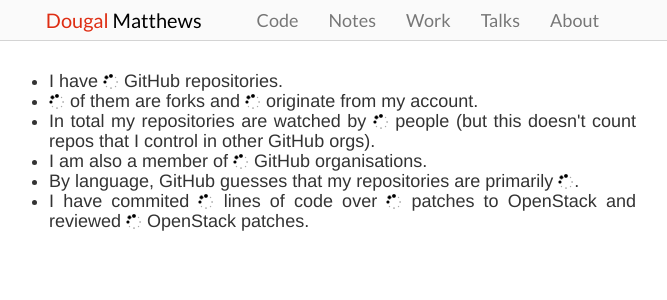
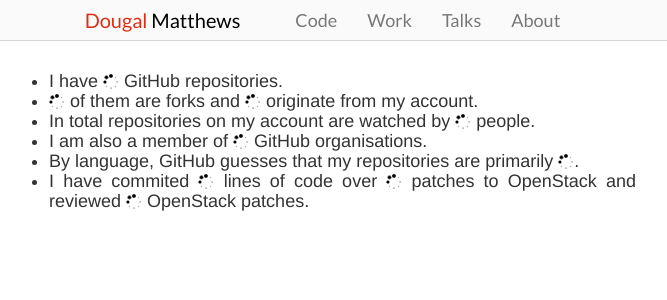
Before and after one commit to d0ugal/dm, a Python web app: template dm/templates/code.html in a window 1280 px wide. Shown: the top 300 px of the page, without its empty margins (310-977 px from the left). Run offline with Jinja, Linux system fonts and the light colour scheme; the template is opened without the code that fills it, so the values that code supplies are empty; some libraries are stand-ins or nearby versions; some web fonts are replaced.

Commit message:
Small website refactor. Remove the concept of notes.
It was a nice idea, but didn't really work in practice.

```diff
--- a/config.py
+++ b/config.py
@@ -35,12 +35,11 @@ AUTHOR_SAVE_AS = 'author/{slug}/index.html'
 TAG_URL = 'tag/{slug}/'
 TAG_SAVE_AS = 'tag/{slug}/index.html'
 
-NOTES_SAVE_AS = 'notes/index.html'
 TAGS_SAVE_AS = 'tags/index.html'
 CATEGORIES_SAVE_AS = 'categories/index.html'
 ARCHIVES_SAVE_AS = 'archives/index.html'
 
-DIRECT_TEMPLATES = ('index', 'tags', 'categories', 'archives', 'notes')
+DIRECT_TEMPLATES = ('index', 'tags', 'categories', 'archives', )
 
 JINJA_EXTENSIONS = ('jinja2.ext.loopcontrols', )
 
--- a/dm/static/css/style.css
+++ b/dm/static/css/style.css
@@ -118,10 +118,6 @@ pre {
   padding: 1.5em 20% 1.5em 20%;
   line-height: 1.2em;
   transition: none;
-}
-
-.notes .intro {
-  text-align: left;
 }
 
 /* -- */
--- a/dm/templates/article.html
+++ b/dm/templates/article.html
@@ -11,13 +11,11 @@
  {% import 'translations.html' as translations with context %}
  {{ translations.translations_for(article) }}
   </header>
-  {% if article.category != 'notes' %}
     <footer class="post-info">
       <time datetime="{{ article.date.isoformat() }}">
         {{ article.locale_date }}
       </time>
     </footer><!-- /.post-info -->
-  {% endif %}
   <div class="entry-content">
     {{ article.content }}
   </div><!-- /.entry-content -->
--- a/dm/templates/base.html
+++ b/dm/templates/base.html
@@ -75,7 +75,7 @@
         {% endfor %}
         <ul class="nav">
             <li {% if output_file == "code/index.html" %}class="active"{% endif %}><a href="/code/">Code</a></li>
-            <li {% if output_file == "notes/index.html" %}class="active"{% endif %}><a href="/notes/">Notes</a></li>
+            <!--<li {% if output_file == "projects/index.html" %}class="active"{% endif %}><a href="/projects/">Projects</a></li>-->
             <li {% if output_file == "work/index.html" %}class="active"{% endif %}><a href="/work/">Work</a></li>
             <li {% if output_file == "talks/index.html" %}class="active"{% endif %}><a href="/talks/">Talks</a></li>
             <li {% if output_file == "about/index.html" %}class="active"{% endif %}><a href="/about/">About</a></li>
--- a/dm/templates/code.html
+++ b/dm/templates/code.html
@@ -7,16 +7,6 @@
     <h1>{{ page.title }}</h1>
 
     {{ page.content }}
-
-    <div class="rate-limit">
-        <p>
-            <strong>
-                Whoops. It appears we have hit the GitHub rate limit - did
-                you refresh this page a few times? The stats will be
-                unavailable until this resets.
-            </strong>
-        </p>
-    </div>
 
     <div class="stats-list">
 
@@ -31,9 +21,8 @@
                 <img src="/theme/img/28-1.gif"/></span> originate from my account.
             </li>
             <li>
-                In total my repositories are watched by <span class="stats watchers-count">
-                <img src="/theme/img/28-1.gif"/></span> people (but this doesn't
-                count repos that I control in other GitHub orgs).
+                In total repositories on my account are watched by <span class="stats watchers-count">
+                <img src="/theme/img/28-1.gif"/></span> people.
             </li>
             <li>
                 I am also a member of <span class="stats org-count">
```
Also changed, not shown: dm/templates/notes.html (deleted, +0 -34 lines), wip/vulture.md (added, +10 -0 lines), 18 other files.
